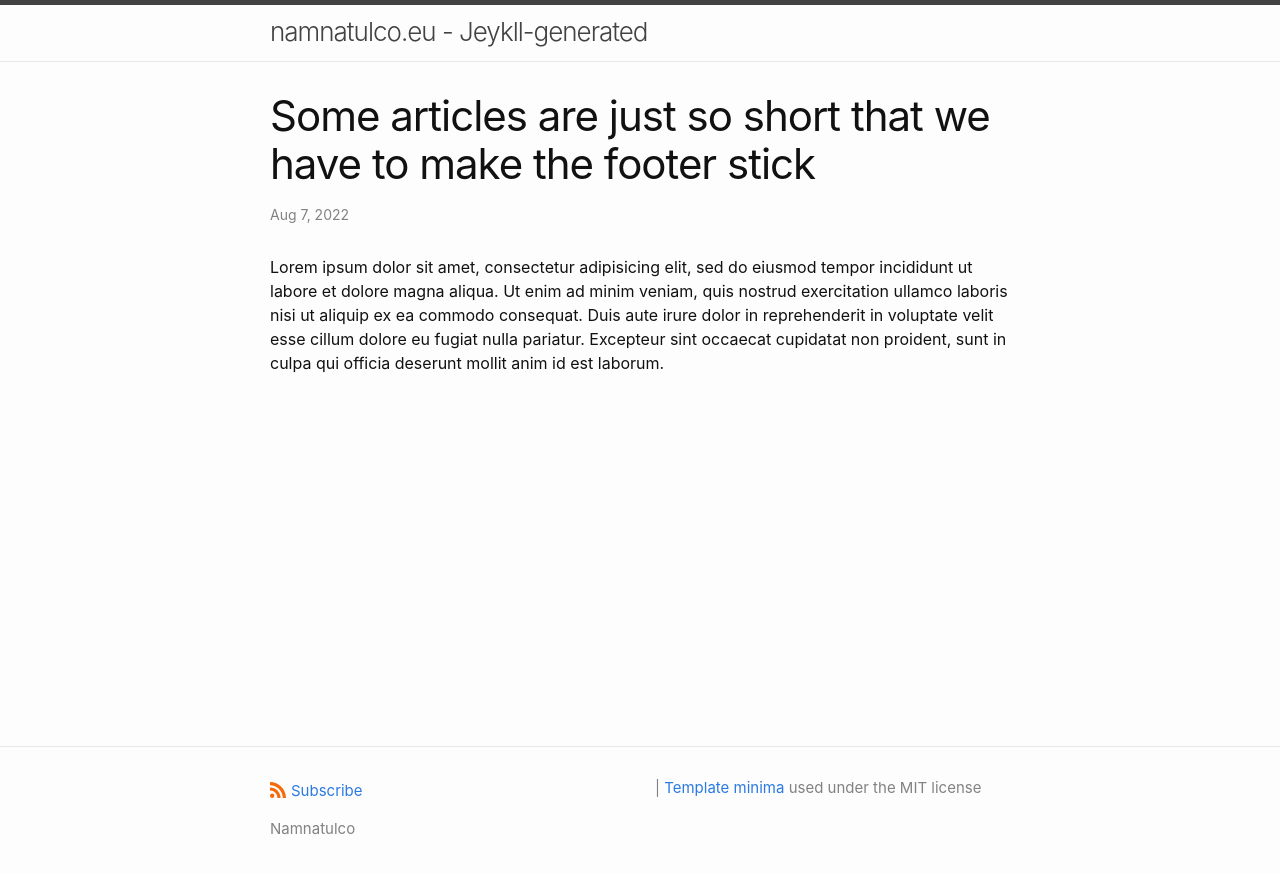
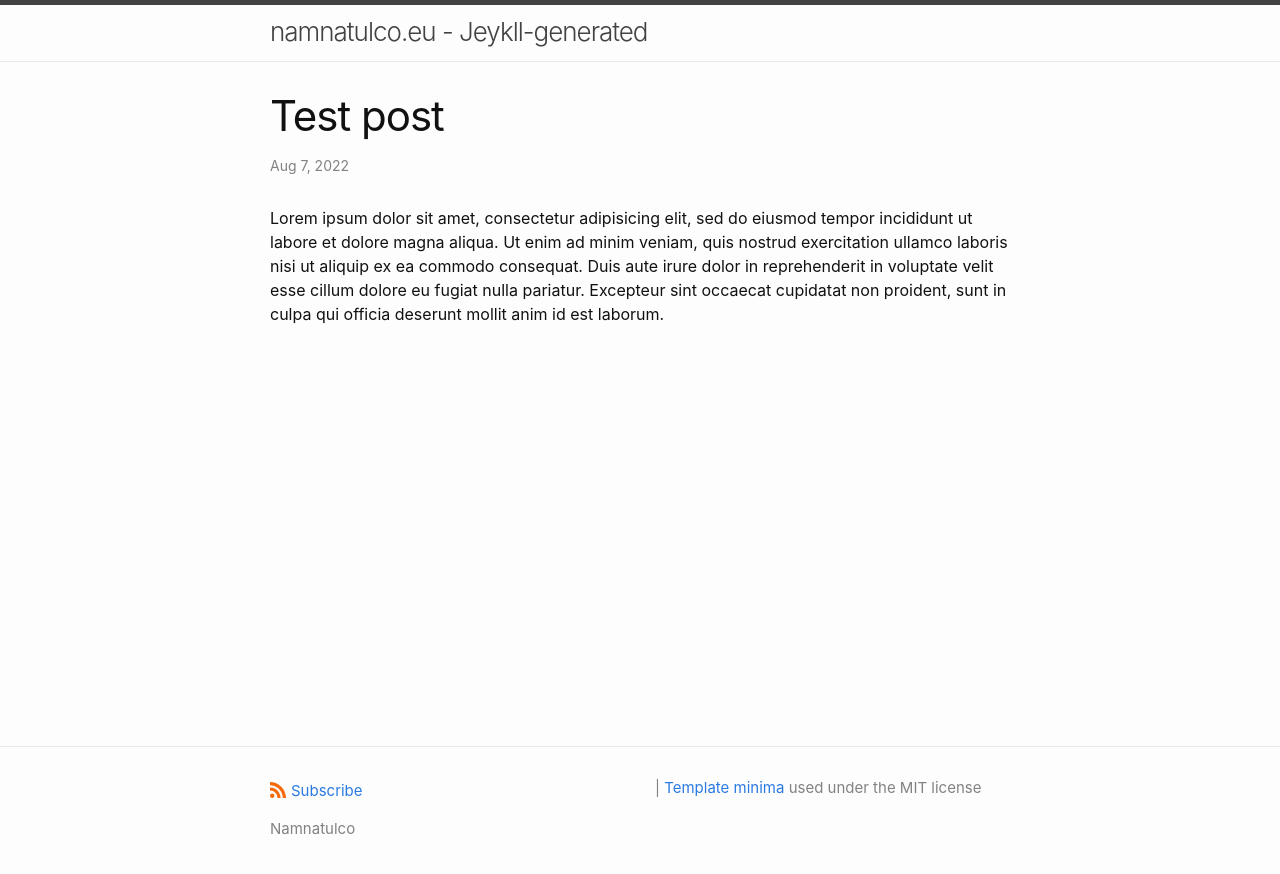
Before and after one commit to namnatulco/namnatulco.eu, a Jekyll site: the page built from climate/_posts/2022-08-07-test.md, in a window 1280 px wide. Shown: the top 874 px of the page. Built offline with Jekyll 4.4.1, drawn with Linux system fonts in a browser that asks for light colours.

Commit message:
rename test post

```diff
--- a/climate/_posts/2022-08-07-test.md
+++ b/climate/_posts/2022-08-07-test.md
@@ -1,6 +1,6 @@
 ---
 layout: post
-title: "Some articles are just so short that we have to make the footer stick"
+title: "Test post"
 categories: misc
 ---
 
```
